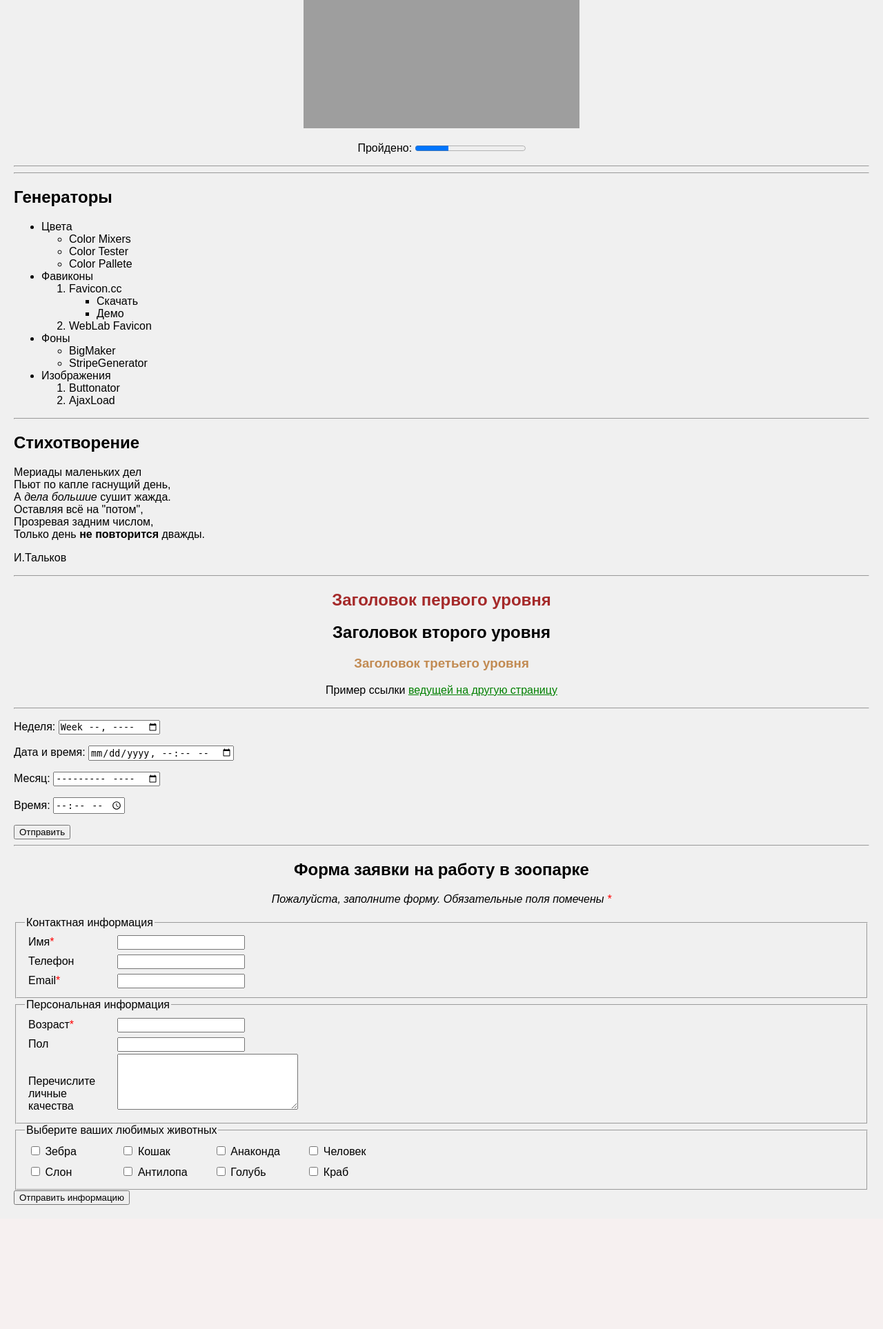
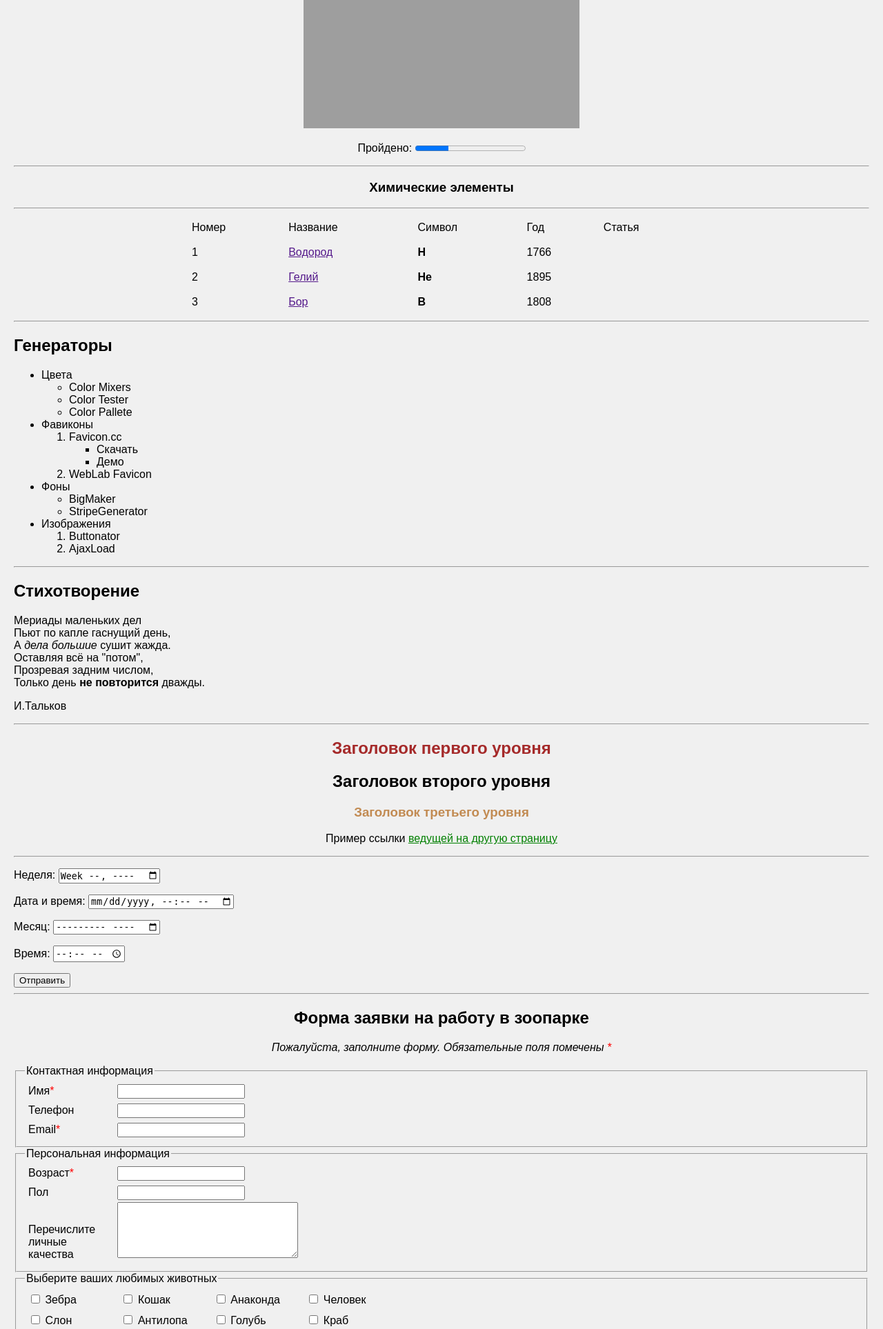
Before and after one commit to AHacTacIA/BelHard_pro, a Flask app: page /home_work/ in a window 1280 px wide. Shown: the part 1321-3248 px from the top of the page at 69% size. Before the commit the page ends 3068 px from the top, so only its background shows below. Run offline with Flask 3, Linux system fonts and the light colour scheme; some libraries are stand-ins or nearby versions; some web fonts are replaced; grey boxes are pictures that could not be loaded.

Commit message:
8 hw add 7

```diff
--- a/7hw/templates/8hw.html
+++ b/7hw/templates/8hw.html
@@ -82,6 +82,10 @@
             border-right: none;
             border-top: 1px solid #000;
             border-bottom: 1px solid #000;
+            padding: 8px;
+        }
+        .seven th, .seven td {
+            border: none;
             padding: 8px;
         }
         label {
@@ -269,8 +273,42 @@
         </section>
         <hr>
 
-        <section>
-
+        <section class="seven">
+            <h3> Химические элементы</h3>
+            <hr>
+            <table style="
+            text-align: left;">
+                <tbody>
+                <tr>
+                    <td>Номер</td>
+                    <td>Название</td>
+                    <td>Символ</td>
+                    <td>Год</td>
+                    <td>Статья</td>
+                </tr>
+                <tr>
+                    <td>1</td>
+                    <td><a href="">Водород</a></td>
+                    <td><strong>H</strong></td>
+                    <td>1766</td>
+                    <td></td>
+                <tr>
+                    <td>2</td>
+                    <td><a href="">Гелий</a></td>
+                    <td><strong>He</strong></td>
+                    <td>1895</td>
+                    <td></td>
+                </tr>
+                <tr>
+                    <td>3</td>
+                    <td><a href="">Бор</a></td>
+                    <td><strong>B</strong> </td>
+                    <td>1808</td>
+                    <td></td>
+                </tr>
+                </tr>
+                </tbody>
+            </table>
 
         </section>
         <hr>
```
Lines whose indentation alone changed are shown as unchanged.
